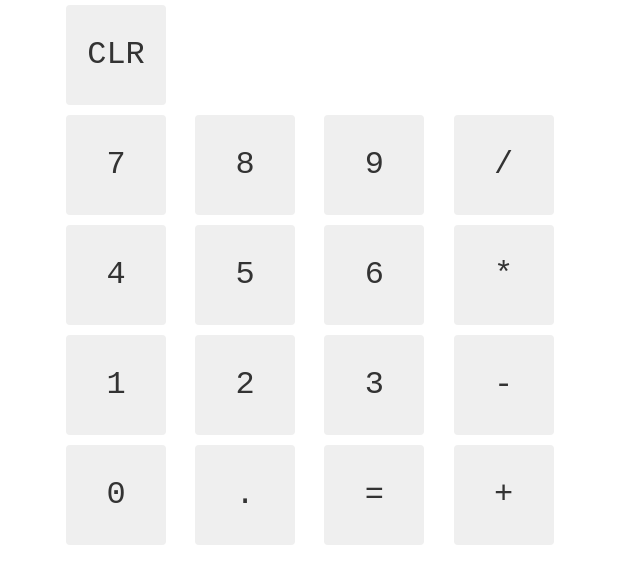
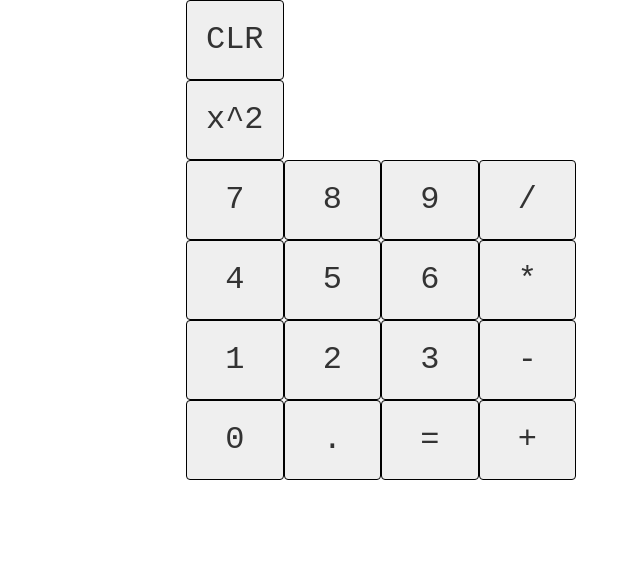
Before and after one commit to j-fro/weekend-project-3, a website: page views/index.html in a window 1280 px wide. Shown: the whole page, without its empty margins (259-899 px from the left). Drawn offline with nearby package versions, Linux system fonts and the light colour scheme; files that its build step writes are made by us from their sources; files whose address does not match are found by name.

Commit message:
more styling and added square functionality

```diff
--- a/public/css/master.css
+++ b/public/css/master.css
@@ -1,36 +1,16 @@
 body {
-    font-size: 32px;
-    font-family: monospace;
-    margin: auto;
-}
-
-.calculator {
-    display: inline-block;
-    margin: auto;
-}
-
-.calculator-key {
-    box-sizing: border-box;
-    height: 100px;
-    width: 100px;
-    margin: 5px;
-    padding: 5px;
     font-size: 32px;
     font-family: monospace;
 }
 
-.display {
-    box-sizing: border-box;
-    margin: 5px;
-    display: inline-block;;
+.calculator-key {
+    height: 80px;
+    font-size: 32px;
+    font-family: monospace;
+    border: 1px solid black;
 }
 
 .answer-output {
-    display: inline-block;;
-    line-height: 90px;
-    width: 357px;
-    box-sizing: border-box;
-    margin: 5px;
-    padding: 5px;
     text-align: right;
+    line-height: 70px;
 }
--- a/public/scripts/client.js
+++ b/public/scripts/client.js
@@ -14,6 +14,7 @@ function enable() {
     $(document).on('click', '.equals-key', clickedEqualsKey);
     $(document).on('click', '.clear-key', clickedClearKey);
     $(document).on('click', '.decimal-key', clickedDecimalKey);
+    $(document).on('click', '.square-key', clickedSquareKey);
 }
 
 function clickedNumberKey() {
@@ -55,6 +56,22 @@ function clickedDecimalKey() {
     }
 }
 
+function clickedSquareKey() {
+    /* Stores the currently displayed value (if present) and then immediately
+    POSTs the object to the server without waiting for a y value */
+    console.log('clicked square key');
+    var currentValue = $('.answer-output').text();
+    // Don't overwrite a saved value with a blank value
+    if (currentValue.length > 0) {
+        // Save the currently displayed value to the global object
+        objectToSend.x = Number(currentValue);
+        // Reset the display
+        $('.answer-output').text('');
+        objectToSend.type = 'Square';
+        getAnswerFromServer(objectToSend);
+    }
+}
+
 function clickedEqualsKey() {
     /* Verifies that all required object values are present then POSTs the
     object to the server and displays the response */
@@ -67,8 +84,14 @@ function clickedEqualsKey() {
         objectToSend.type !== 'undefined') {
         // Add the current value to the object
         objectToSend.y = Number(currentValue);
+        getAnswerFromServer(objectToSend);
+    }
+}
+
+function getAnswerFromServer(objectToSend) {
+    /* POSTs the object to the server and displays the response */
+    $.ajax({
         // POST to the URL represented by the object.type
-        $.ajax({
         url: '/' + objectToSend.type,
         type: 'POST',
         data: objectToSend,
@@ -79,7 +102,6 @@ function clickedEqualsKey() {
         }
     });
 }
-}
 
 function clickedClearKey() {
     /* Clears the global object and the display */
--- a/views/index.html
+++ b/views/index.html
@@ -18,41 +18,44 @@
 </head>
 
 <body>
-    <div class="container col-xs-6 col-xs-offset-3">
-    <div class="calculator">
+    <!-- <div class="container col-xs-6 col-xs-offset-3"> -->
+        <div class="calculator container">
+            <div class="row">
+                <button type="button" class="calculator-key clear-key btn col-xs-1 col-xs-offset-4" data-value="Clear">CLR</button>
+                <p class="answer-output col-xs-3"></p>
+            </div>
+            <!-- <div class="calculator-keys"> -->
 
-        <div class="display-row row">
-            <button type="button" class="calculator-key clear-key btn" data-value="Clear">CLR</button>
-            <p class="answer-output"></p>
-        </div>
-        <div class="calculator-keys">
-            <div class="top-row row">
-                <button type="button" class="calculator-key number-key btn" data-value="7">7</button>
-                <button type="button" class="calculator-key number-key btn" data-value="8">8</button>
-                <button type="button" class="calculator-key number-key btn" data-value="9">9</button>
-                <button type="button" class="calculator-key operator-key btn" data-value="Divide">/</button>
+                <div class="row">
+                    <button type="button" class="calculator-key square-key btn col-xs-1 col-xs-offset-4" data-value="Square">x^2</button>
+                </div>
+                <div class="row">
+                    <button type="button" class="calculator-key number-key btn col-xs-1 col-xs-offset-4" data-value="7">7</button>
+                    <button type="button" class="calculator-key number-key btn col-xs-1" data-value="8">8</button>
+                    <button type="button" class="calculator-key number-key btn col-xs-1" data-value="9">9</button>
+                    <button type="button" class="calculator-key operator-key btn col-xs-1" data-value="Divide">/</button>
+                </div>
+                <div class="row">
+                    <button type="button" class="calculator-key number-key btn col-xs-1 col-xs-offset-4" data-value="4">4</button>
+                    <button type="button" class="calculator-key number-key btn col-xs-1" data-value="5">5</button>
+                    <button type="button" class="calculator-key number-key btn col-xs-1" data-value="6">6</button>
+                    <button type="button" class="calculator-key operator-key btn col-xs-1" data-value="Multiply">*</button>
+                </div>
+                <div class="row">
+                    <button type="button" class="calculator-key number-key btn col-xs-1 col-xs-offset-4" data-value="1">1</button>
+                    <button type="button" class="calculator-key number-key btn col-xs-1" data-value="2">2</button>
+                    <button type="button" class="calculator-key number-key btn col-xs-1" data-value="3">3</button>
+                    <button type="button" class="calculator-key operator-key btn col-xs-1" data-value="Subtract">-</button>
+                </div>
+                <div class="row">
+                    <button type="button" class="calculator-key number-key btn col-xs-1 col-xs-offset-4" data-value="0">0</button>
+                    <button type="button" class="calculator-key decimal-key btn col-xs-1" data-value=".">.</button>
+                    <button type="button" class="calculator-key equals-key btn col-xs-1" data-value="=">=</button>
+                    <button type="button" class="calculator-key operator-key btn col-xs-1" data-value="Add">+</button>
+                </div>
             </div>
-            <div class="middle-top-row row">
-                <button type="button" class="calculator-key number-key btn" data-value="4">4</button>
-                <button type="button" class="calculator-key number-key btn" data-value="5">5</button>
-                <button type="button" class="calculator-key number-key btn" data-value="6">6</button>
-                <button type="button" class="calculator-key operator-key btn" data-value="Multiply">*</button>
-            </div>
-            <div class="middle-bottom-row row">
-                <button type="button" class="calculator-key number-key btn" data-value="1">1</button>
-                <button type="button" class="calculator-key number-key btn" data-value="2">2</button>
-                <button type="button" class="calculator-key number-key btn" data-value="3">3</button>
-                <button type="button" class="calculator-key operator-key btn" data-value="Subtract">-</button>
-            </div>
-            <div class="bottom-row row">
-                <button type="button" class="calculator-key number-key btn" data-value="0">0</button>
-                <button type="button" class="calculator-key decimal-key btn" data-value=".">.</button>
-                <button type="button" class="calculator-key equals-key btn" data-value="=">=</button>
-                <button type="button" class="calculator-key operator-key btn" data-value="Add">+</button>
-            </div>
-        </div>
-    </div>
-</div>
+        <!-- </div> -->
+    <!-- </div> -->
 </body>
 
 </html>
```
Also changed, not shown: server/app.js (+7 -0 lines). Lines whose indentation alone changed are shown as unchanged.
